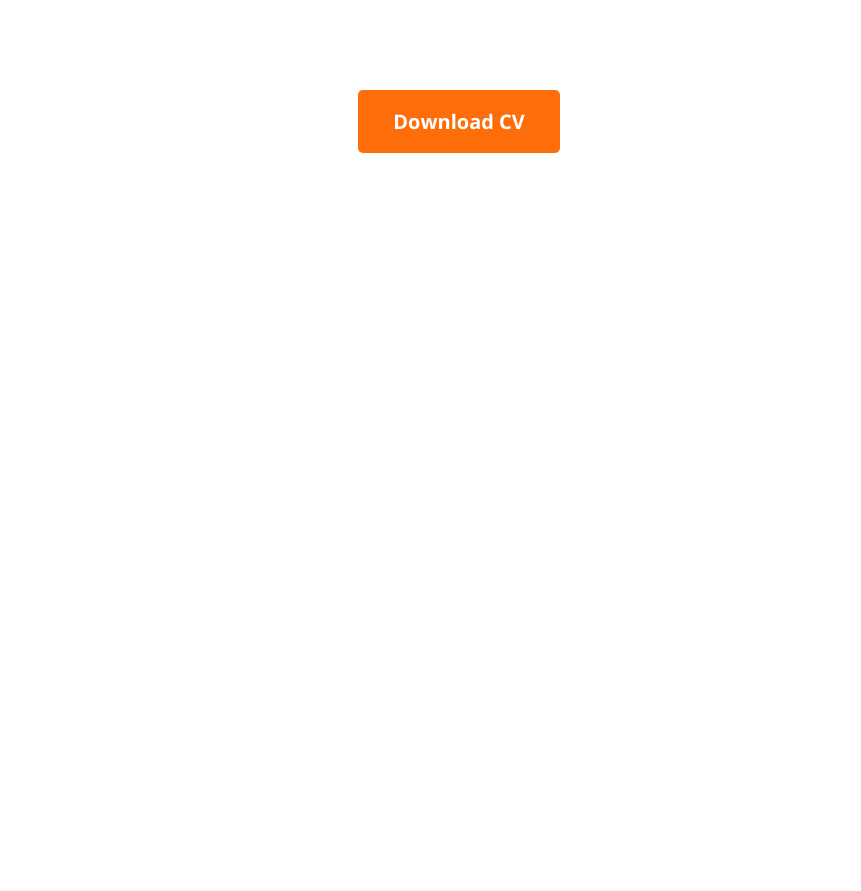
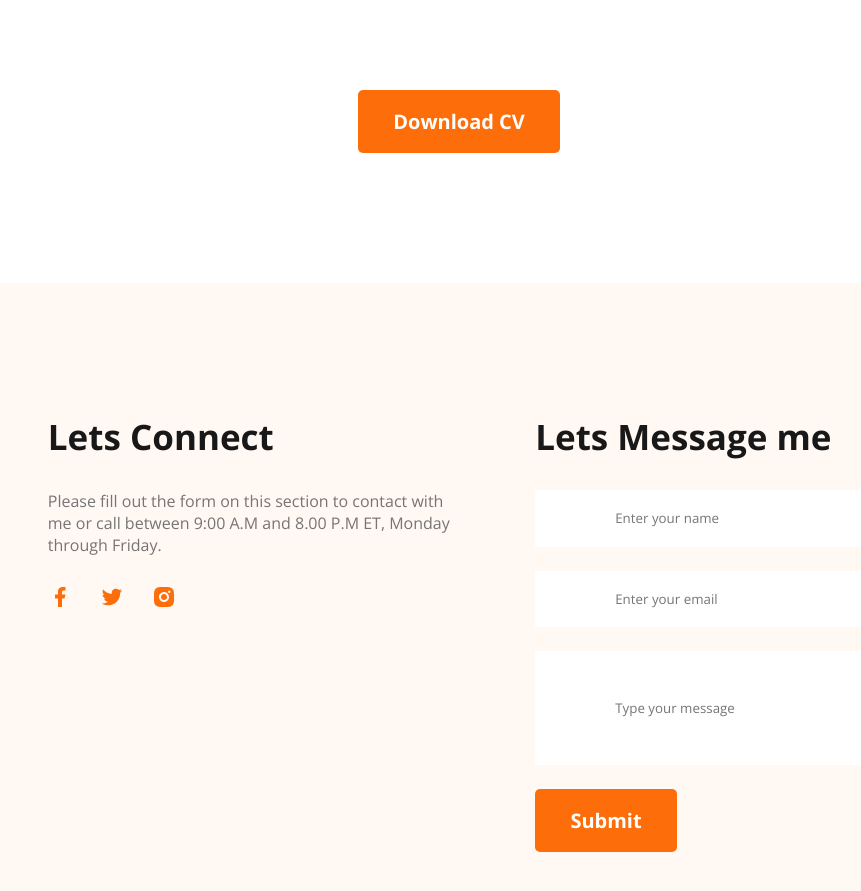
Before and after one commit to mr-codex005/portfolio-practice1, a plain HTML site: page index.html in a window 1280 px wide. Shown: the part 3539-4430 px from the top of the page, without its empty margins (181-1042 px from the left). Before the commit the page ends 3822 px from the top, so only its background shows below. Drawn offline with nearby package versions, Linux system fonts and the light colour scheme.

Commit message:
footer added

```diff
--- a/index.html
+++ b/index.html
@@ -166,13 +166,36 @@
         </section>
       </div>
 
-    <div class="btn" style="text-align: center; margin-top: 4rem;">
-      <button class="btns">Download CV</button>
-    </div>
+      <div class="btn" style="text-align: center; margin-top: 4rem;">
+        <button class="btns">Download CV</button>
+      </div>
     </section>
   </main>
 
-  <footer></footer>
+  <footer>
+    <div class="footer-message">
+      <h3 class="text-heading">Lets Connect</h3>
+      <p class="details-text2">Please fill out the form on this section to contact with me or call between 9:00 A.M and
+        8.00 P.M ET, Monday through
+        Friday.</p>
+      <div class="social">
+        <a href="https://www.facebook.com/"><img src="./image/icons/facebook.png" alt=""></a>
+        <a href="https://www.twitter.com/"><img src="./image/icons/twitter.png" alt=""></a>
+        <a href="https://www.instagram.com/"><img src="./image/icons/insta.png" alt=""></a>
+      </div>
+    </div>
+    <div class="footer-form">
+      <h3 class="text-heading">Lets Message me</h3>
+      <form action=""></form>
+      <input type="text" placeholder="Enter your name">
+      <br>
+      <input type="email" placeholder="Enter your email">
+      <br>
+      <input type="text" class="message-box" placeholder="Type your message">
+      <br>
+      <button class="btns">Submit</button>
+    </div>
+  </footer>
 </body>
 
 </html>
--- a/style/style.css
+++ b/style/style.css
@@ -215,3 +215,35 @@ font-weight: 600;
 margin-top: 0.6rem;
 margin-bottom: 1.25rem;
 }
+
+
+/* footer section */
+footer{
+  background-color: #fff8f3;
+  display: flex;
+  justify-content: space-between;
+  padding: 8.13rem 14.3rem;
+}
+
+.footer-message{
+  max-width: 50%;
+}
+
+footer .social{
+  margin-top: 1.8rem;
+}
+
+footer .social a{
+  margin-right: 1.5rem;
+}
+
+footer input{
+  background-color: #fff;
+  border: none;
+  padding: 1.2rem 5rem;
+  margin-bottom: 1.5rem;
+}
+
+.message-box{
+  padding: 3rem 5rem;
+}
```
